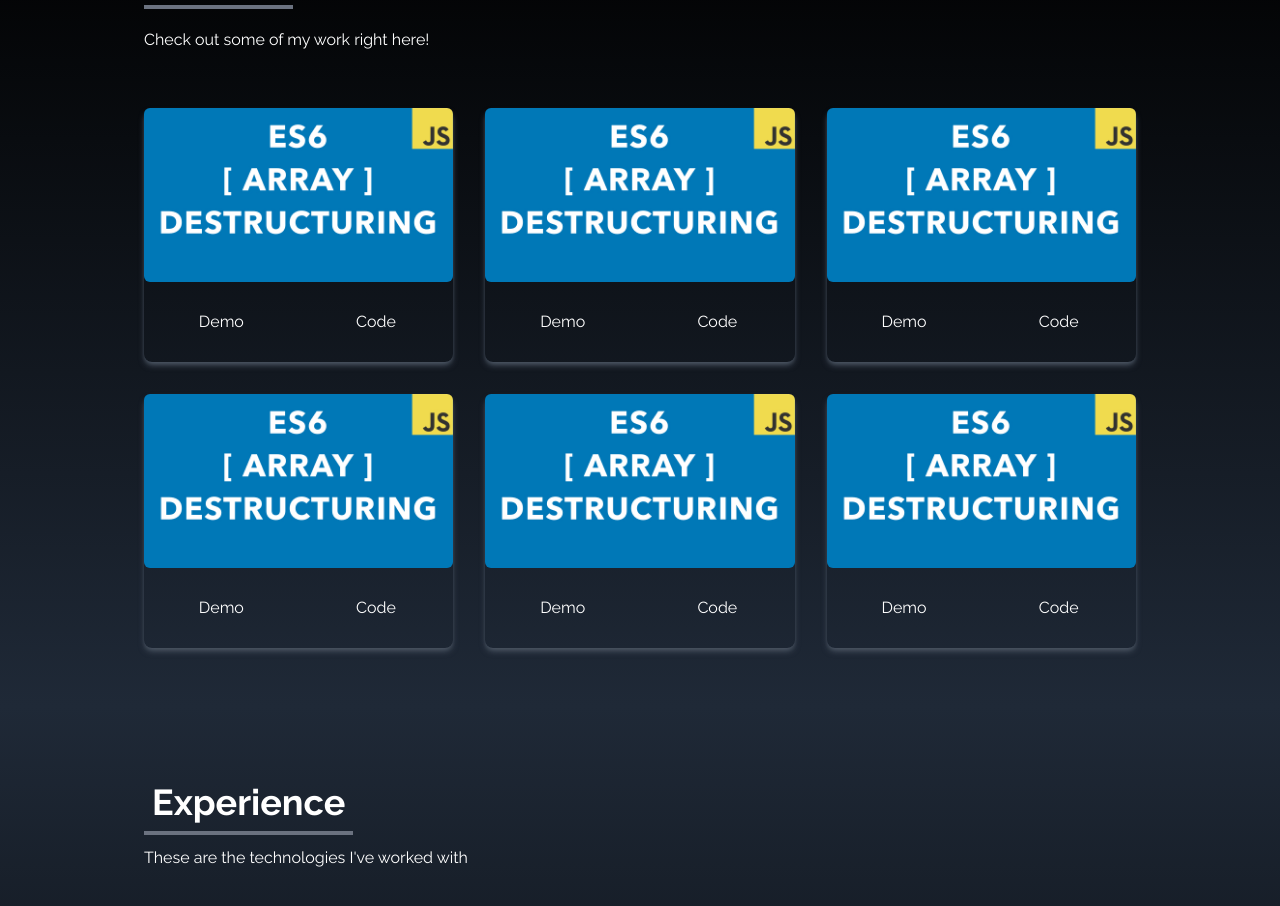
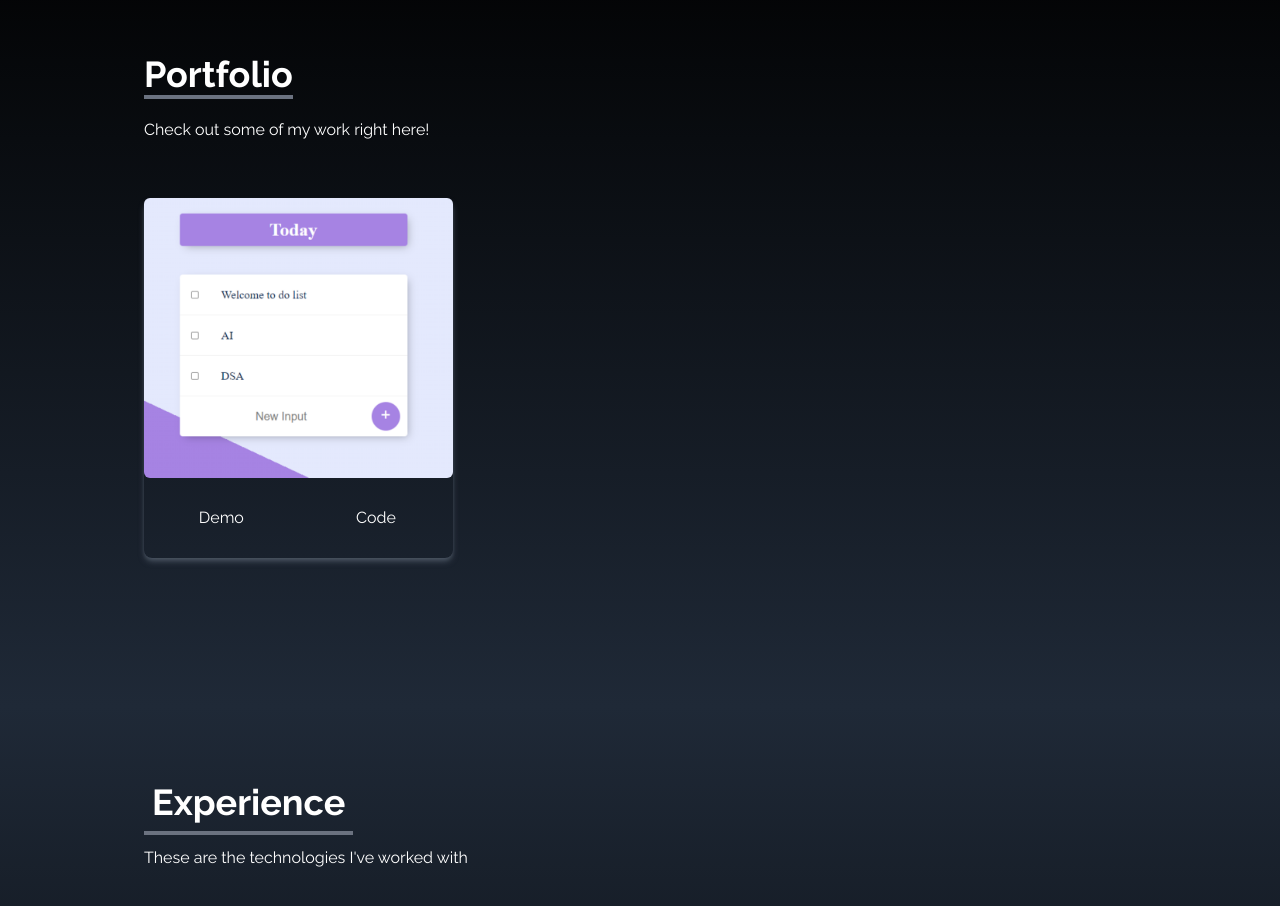
Before and after one commit to Cypher450/Portfolio, a React (Create React App) app: page / in a window 1280 px wide. Shown: the part 1694-2600 px from the top of the page. Built offline with nearby package versions, Linux system fonts and the light colour scheme.

Commit message:
portfolio add only 1 project

```diff
--- a/src/components/Portfolio.jsx
+++ b/src/components/Portfolio.jsx
@@ -1,5 +1,6 @@
 import React from 'react'
 import arrayDestruct from '../assets/portfolio/arrayDestruct.jpg'
+import todolist from '../assets/portfolio/todolist.png'
 
 
 const Portfolio = () => {
@@ -7,28 +8,28 @@ const Portfolio = () => {
     const portfolios = [
         {
             id: 1,
-            src: arrayDestruct
+            src: todolist
         },
-        {
-            id: 1,
-            src: arrayDestruct
-        },
-        {
-            id: 1,
-            src: arrayDestruct
-        },
-        {
-            id: 1,
-            src: arrayDestruct
-        },
-        {
-            id: 1,
-            src: arrayDestruct
-        },
-        {
-            id: 1,
-            src: arrayDestruct
-        },
+        // {
+        //     id: 1,
+        //     src: arrayDestruct
+        // },
+        // {
+        //     id: 1,
+        //     src: arrayDestruct
+        // },
+        // {
+        //     id: 1,
+        //     src: arrayDestruct
+        // },
+        // {
+        //     id: 1,
+        //     src: arrayDestruct
+        // },
+        // {
+        //     id: 1,
+        //     src: arrayDestruct
+        // },
     ]
 
     return (
```
Also changed, not shown: src/assets/portfolio/todolist.png (added).
